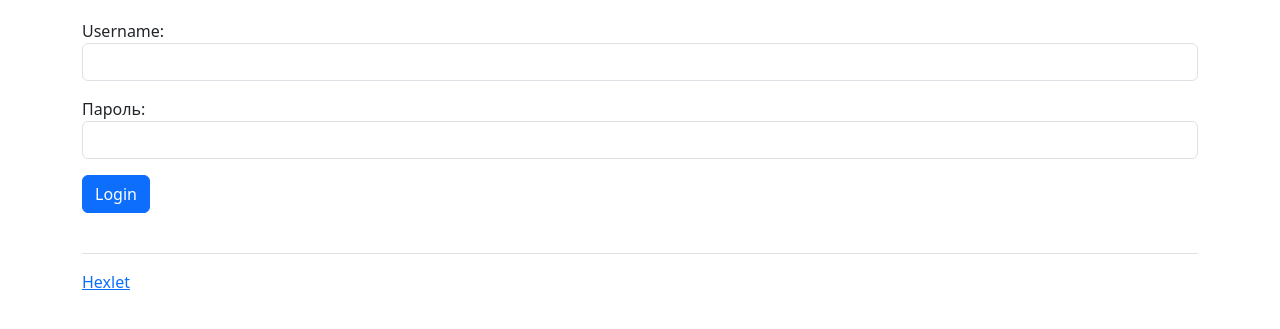
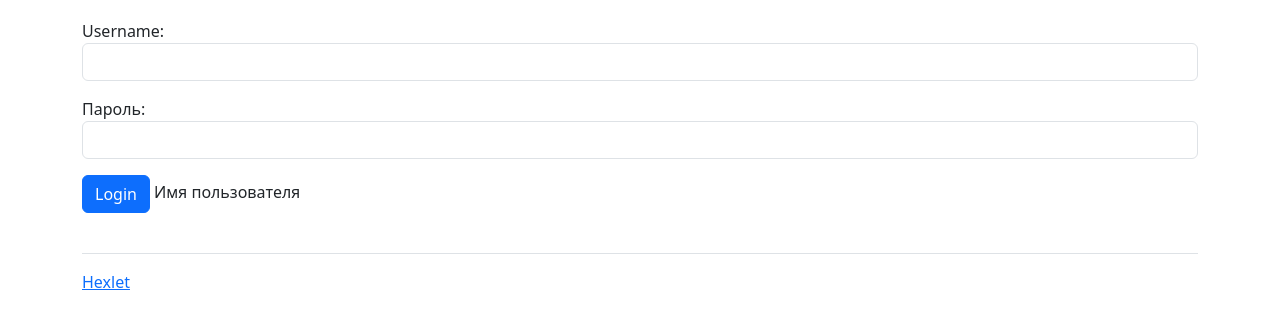
Before and after one commit to Konst-Pav/task-manager, a Django app: page /login/ in a window 1280 px wide. Shown: the part 150-479 px from the top of the page. Run offline with Django 4.2, Linux system fonts and the light colour scheme; some libraries are stand-ins or nearby versions.

Commit message:
login template update

```diff
--- a/task_manager/templates/login.html
+++ b/task_manager/templates/login.html
@@ -8,6 +8,7 @@
         {% csrf_token %}
         {{ form.as_p }}
         <input class="btn btn-primary" type="submit" value="{% translate 'Login' %}">
+        Имя пользователя
     </div>
 </form>
 {% endblock %}
```
